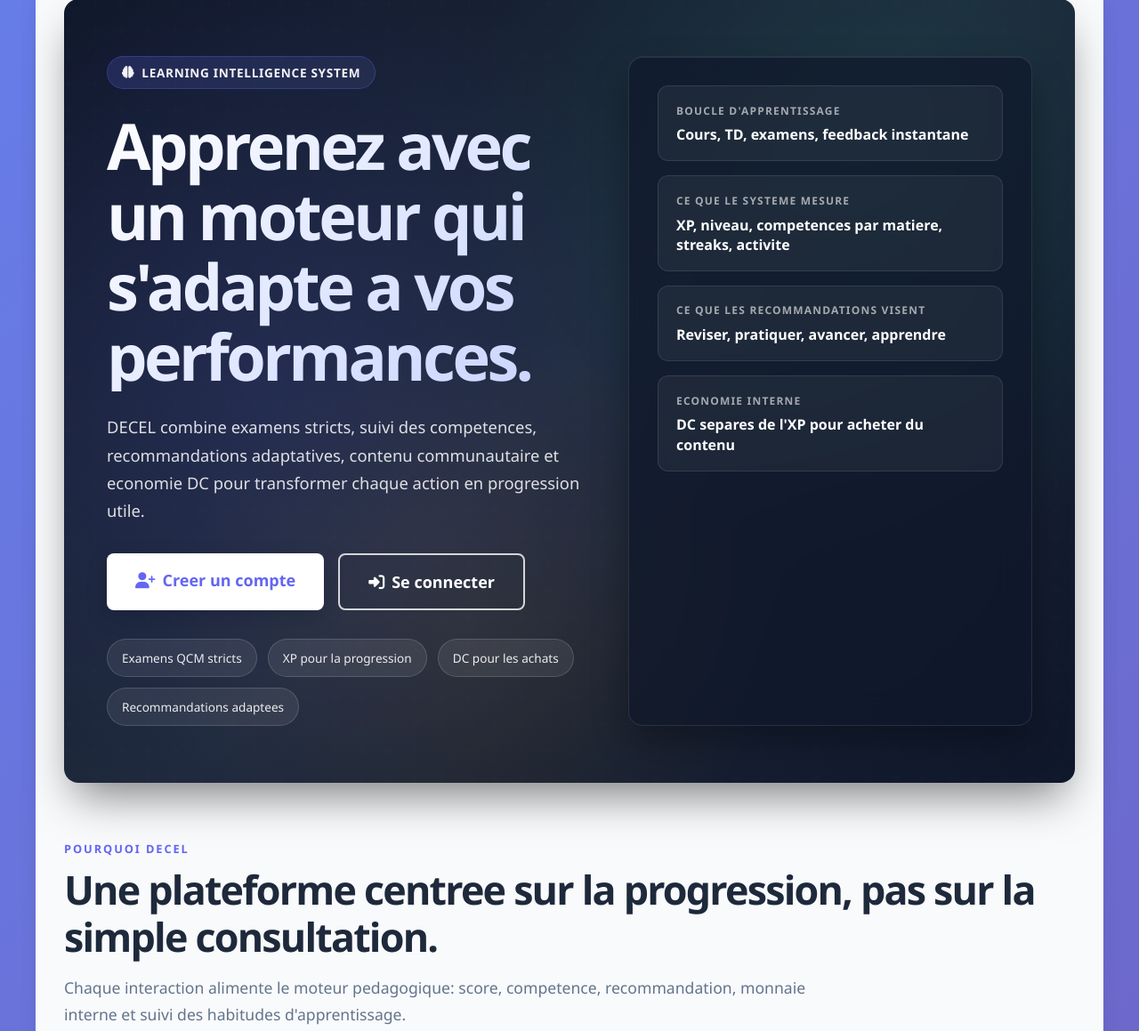
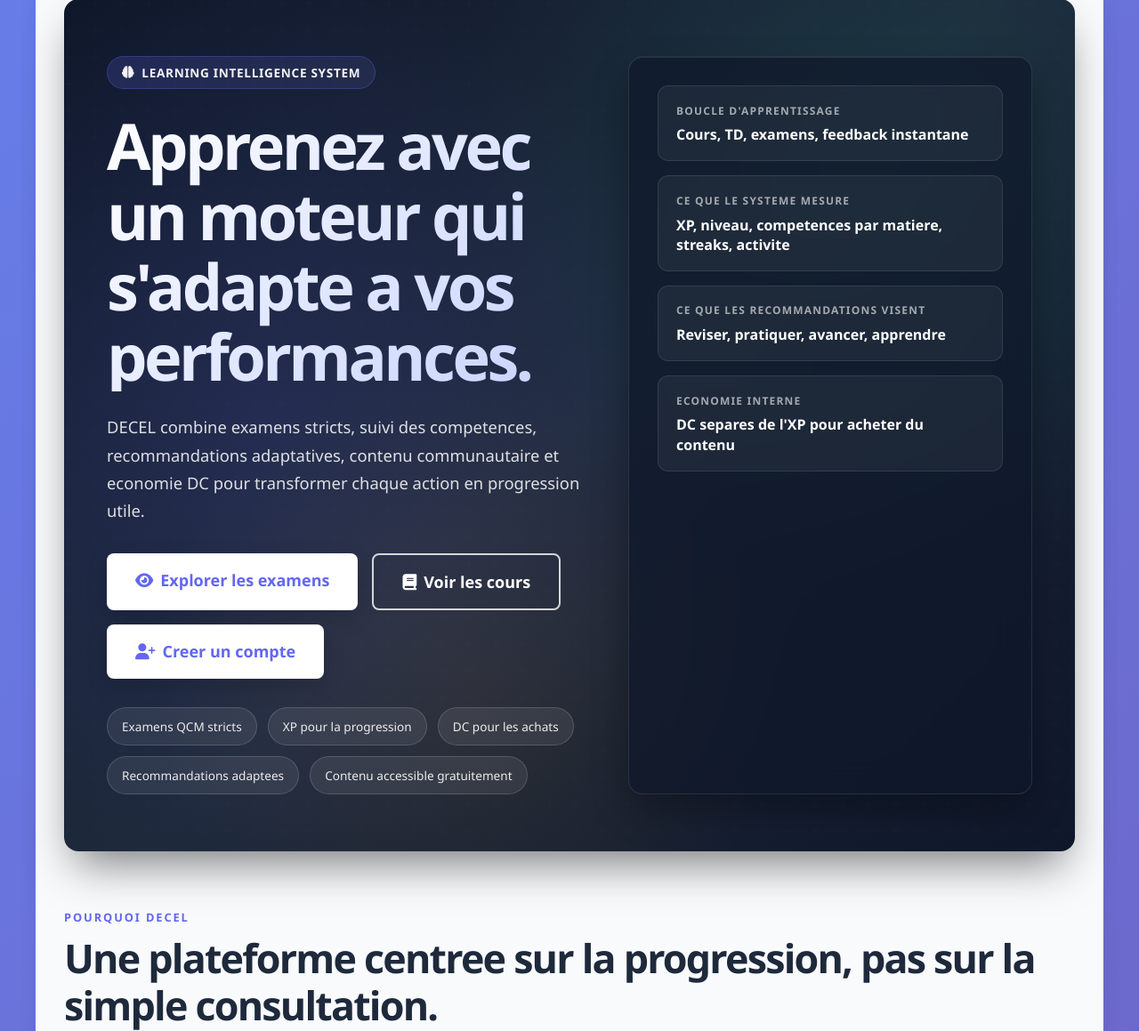
Before and after one commit to josiace/decel, a Django app: page / in a window 1280 px wide. Shown: the part 185-1344 px from the top of the page at 89% size. Run offline with Django 4.2, Linux system fonts and the light colour scheme; some libraries are stand-ins or nearby versions.

Commit message:
Update landing page and documentation for public access
- Updated home.html with new public access buttons (Explore exams, View courses)
- Added 'Contenu accessible gratuitement' pill to hero section
- Updated meta description to reflect public content access
- Updated README.md with Public Access & SEO section
- Updated User Flow section to separate non-registered vs registered users

```diff
--- a/templates/home.html
+++ b/templates/home.html
@@ -3,11 +3,7 @@
 {% block title %}DECEL — Plateforme d'apprentissage adaptatif, examens QCM et progression{% endblock %}
 
 {% block meta_description %}
-<meta name="description" content="DECEL : plateforme EdTech d'apprentissage adaptatif pour lycée et université. Examens QCM stricts, suivi des compétences par matière, cours, TD, recommandations IA et monnaie DC. Gratuit pour apprendre, idéal en Afrique francophone.">
-{% endblock %}
-
-{% block meta_keywords %}
-DECEL, apprentissage adaptatif, plateforme éducative, examens QCM en ligne, révisions examens, compétences par matière, cours en ligne gratuits, TD corrigés, EdTech Afrique, e-learning Mali, préparation bac, gamification éducation
+<meta name="description" content="DECEL : plateforme EdTech d'apprentissage adaptatif pour lycée et université. Examens QCM stricts, suivi des compétences par matière, cours, TD, recommandations IA et monnaie DC. Contenu accessible gratuitement, idéal en Afrique francophone.">
 {% endblock %}
 
 {% block og_title %}DECEL — Apprentissage adaptatif avec examens QCM et compétences{% endblock %}
@@ -642,11 +638,14 @@ DECEL, apprentissage adaptatif, plateforme éducative, examens QCM en ligne, ré
                         <i class="fas fa-clipboard-list me-2"></i>Commencer un examen
                     </a>
                 {% else %}
+                    <a href="{% url 'exam_list' %}" class="btn btn-light btn-lg">
+                        <i class="fas fa-eye me-2"></i>Explorer les examens
+                    </a>
+                    <a href="{% url 'course_list' %}" class="btn btn-outline-light btn-lg">
+                        <i class="fas fa-book me-2"></i>Voir les cours
+                    </a>
                     <a href="{% url 'register' %}" class="btn btn-light btn-lg">
                         <i class="fas fa-user-plus me-2"></i>Creer un compte
-                    </a>
-                    <a href="{% url 'login' %}" class="btn btn-outline-light btn-lg">
-                        <i class="fas fa-sign-in-alt me-2"></i>Se connecter
                     </a>
                 {% endif %}
             </div>
@@ -655,6 +654,7 @@ DECEL, apprentissage adaptatif, plateforme éducative, examens QCM en ligne, ré
                 <span class="hero-pill">XP pour la progression</span>
                 <span class="hero-pill">DC pour les achats</span>
                 <span class="hero-pill">Recommandations adaptees</span>
+                <span class="hero-pill">Contenu accessible gratuitement</span>
             </div>
         </div>
 
```
Also changed, not shown: README.md.
